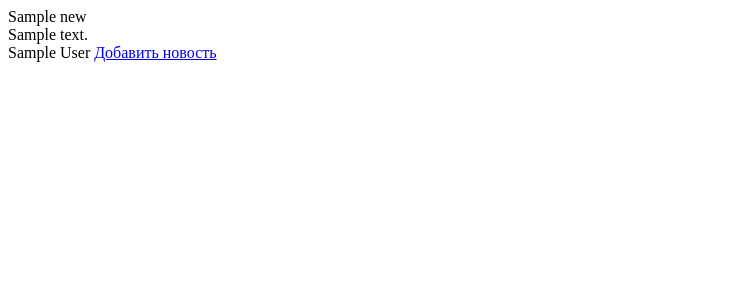
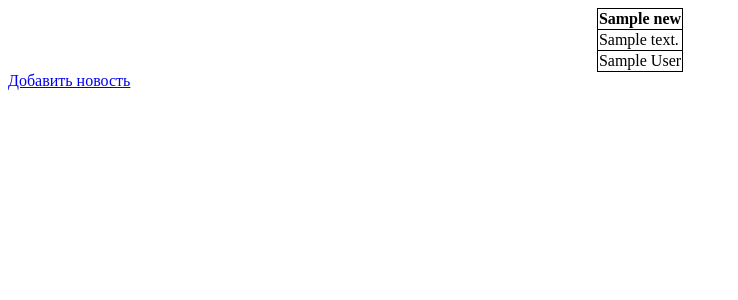
Before and after one commit to Demnart/php12, a PHP site: page / in a window 1280 px wide. Shown: the top 300 px of the page, without its empty margins (0-738 px from the left). Run offline with PHP 8.4, Linux system fonts and the light colour scheme; tables that the repository leaves empty or names only in its code hold one stand-in row (values such as "Sample post").

Commit message:
Наша вьюшка приобретает нормальный вид

```diff
--- a/view/index.php
+++ b/view/index.php
@@ -1,14 +1,21 @@
-<?php
-
-foreach ($result as $value){
-    echo $value['title'] . '<br>' . $value['text'] . '<br>' . $value['author'];
-}
-?>
 <html>
 <head>
     <title></title>
 </head>
 <body>
+<?php foreach ($result as $value): ?>
+<table style="border: 1px solid black; border-collapse: collapse; margin: 0 auto;">
+    <tr>
+        <th style="border: 1px solid black;"><?php echo $value['title']?></th>
+    </tr>
+    <tr>
+        <td style="border: 1px solid black"><?php echo $value['text']?></td>
+    </tr>
+     <tr>
+         <td style="border: 1px solid black"><?php echo $value['author']?></td>
+     </tr>
+</table>
+<?php endforeach;?>
 <a href="/view/add.php">Добавить новость</a>
 </body>
 </html>
```
